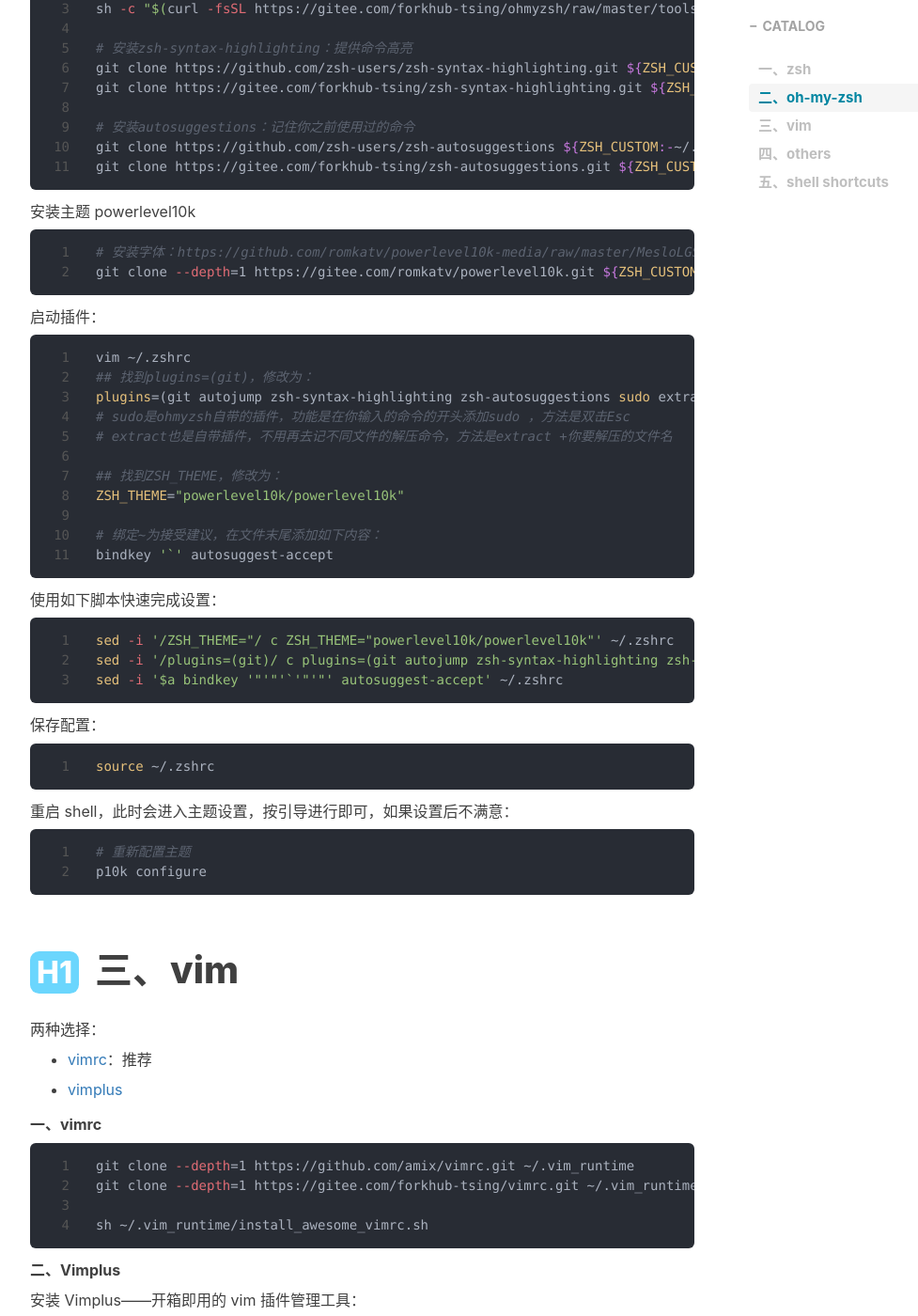
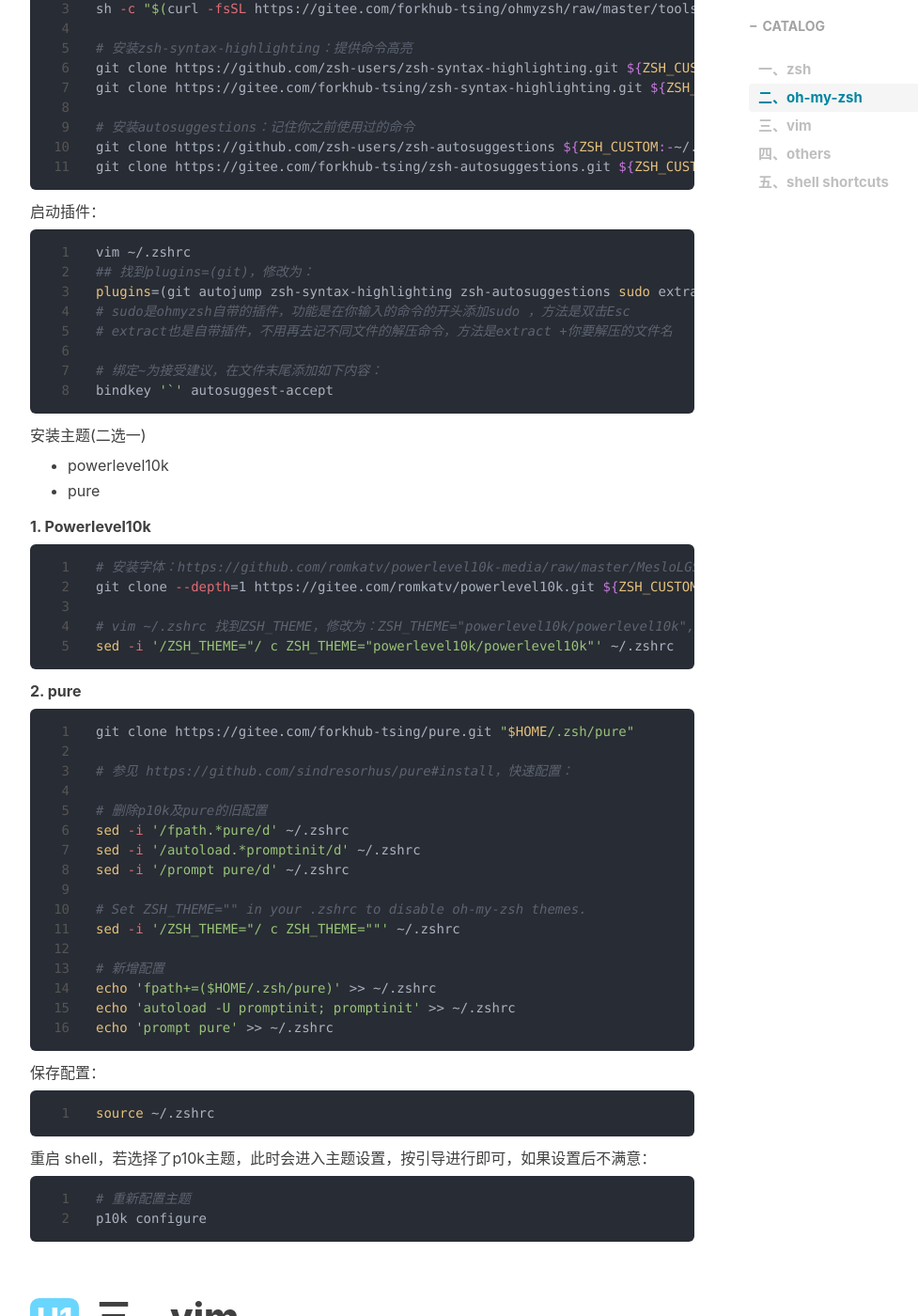
Before and after one commit to HappyTsing/HappyTsing.github.io, a Jekyll site: the page built from _posts/tools/2021-04-01-Linux-Initialize-Shell-And-Plugins.md, in a window 1280 px wide and 1400 px high, scrolled down 948 px. Shown: the whole window at 94% size, without its empty margins (233-1210 px from the left). Built offline with Jekyll 4.4.1, drawn with Linux system fonts in a browser that asks for light colours; nearby versions of some CDN libraries; comment, search, counter and statistics services are not loaded; some of the changed text lies outside the part shown.

````diff
--- a/_config.yml
+++ b/_config.yml
@@ -57,7 +57,7 @@ kramdown:
       start_line: 1
 
 # Disqus settings
-disqus_username: leqing-work
+disqus_username: happytsing
 
 # Netease settings
 netease_comment: false
@@ -67,7 +67,7 @@ netease_comment: false
 ba_track_id: 0ef6a02a593e0bcddc16f48386c9d8a5
 
 # Google Analytics
-ga_track_id: "G-VNST1JHHGZ" # Format: UA-xxxxxx-xx
+ga_track_id: "G-JDXN8V33QR" # Format: UA-xxxxxx-xx
 ga_domain: blog.leqing.work
 
 # Sidebar settings 右侧栏设置
--- a/_posts/tools/2021-04-01-Linux-Initialize-Shell-And-Plugins.md
+++ b/_posts/tools/2021-04-01-Linux-Initialize-Shell-And-Plugins.md
@@ -27,7 +27,7 @@ echo $SHELL # 查看修改后的使用shell
 
 # 二、oh-my-zsh
 
-安装 oh-my-zsh 及其插件：
+安装 oh-my-zsh 及其插件
 
 ```shell
 # 安装oh-my-zsh
@@ -43,13 +43,6 @@ git clone https://github.com/zsh-users/zsh-autosuggestions ${ZSH_CUSTOM:-~/.oh-m
 git clone https://gitee.com/forkhub-tsing/zsh-autosuggestions.git ${ZSH_CUSTOM:-~/.oh-my-zsh/custom}/plugins/zsh-autosuggestions
 ```
 
-安装主题 powerlevel10k
-
-```shell
-# 安装字体：https://github.com/romkatv/powerlevel10k-media/raw/master/MesloLGS%20NF%20Regular.ttf
-git clone --depth=1 https://gitee.com/romkatv/powerlevel10k.git ${ZSH_CUSTOM:-$HOME/.oh-my-zsh/custom}/themes/powerlevel10k
-```
-
 启动插件：
 
 ```shell
@@ -59,19 +52,44 @@ plugins=(git autojump zsh-syntax-highlighting zsh-autosuggestions sudo extract)
 # sudo是ohmyzsh自带的插件，功能是在你输入的命令的开头添加sudo ，方法是双击Esc
 # extract也是自带插件，不用再去记不同文件的解压命令，方法是extract +你要解压的文件名
 
-## 找到ZSH_THEME，修改为：
-ZSH_THEME="powerlevel10k/powerlevel10k"
-
 # 绑定~为接受建议，在文件末尾添加如下内容：
 bindkey '`' autosuggest-accept
 ```
 
-使用如下脚本快速完成设置：
+安装主题(二选一)
+
+- powerlevel10k
+- pure
+
+**1. Powerlevel10k**
 
 ```shell
+# 安装字体：https://github.com/romkatv/powerlevel10k-media/raw/master/MesloLGS%20NF%20Regular.ttf
+git clone --depth=1 https://gitee.com/romkatv/powerlevel10k.git ${ZSH_CUSTOM:-$HOME/.oh-my-zsh/custom}/themes/powerlevel10k
+
+# vim ~/.zshrc 找到ZSH_THEME，修改为：ZSH_THEME="powerlevel10k/powerlevel10k", 快速配置：
 sed -i '/ZSH_THEME="/ c ZSH_THEME="powerlevel10k/powerlevel10k"' ~/.zshrc
-sed -i '/plugins=(git)/ c plugins=(git autojump zsh-syntax-highlighting zsh-autosuggestions sudo extract)' ~/.zshrc
-sed -i '$a bindkey '"'"'`'"'"' autosuggest-accept' ~/.zshrc
+```
+
+**2. pure**
+
+```sh
+git clone https://gitee.com/forkhub-tsing/pure.git "$HOME/.zsh/pure"
+
+# 参见 https://github.com/sindresorhus/pure#install，快速配置：
+
+# 删除p10k及pure的旧配置
+sed -i '/fpath.*pure/d' ~/.zshrc
+sed -i '/autoload.*promptinit/d' ~/.zshrc
+sed -i '/prompt pure/d' ~/.zshrc
+
+# Set ZSH_THEME="" in your .zshrc to disable oh-my-zsh themes.
+sed -i '/ZSH_THEME="/ c ZSH_THEME=""' ~/.zshrc
+
+# 新增配置
+echo 'fpath+=($HOME/.zsh/pure)' >> ~/.zshrc
+echo 'autoload -U promptinit; promptinit' >> ~/.zshrc
+echo 'prompt pure' >> ~/.zshrc
 ```
 
 保存配置：
@@ -80,7 +98,7 @@ sed -i '$a bindkey '"'"'`'"'"' autosuggest-accept' ~/.zshrc
 source ~/.zshrc
 ```
 
-重启 shell，此时会进入主题设置，按引导进行即可，如果设置后不满意：
+重启 shell，若选择了p10k主题，此时会进入主题设置，按引导进行即可，如果设置后不满意：
 
 ```shell
 # 重新配置主题
````
Also changed, not shown: _posts/tools/2021-11-30-Mac.md (+9 -9 lines).
